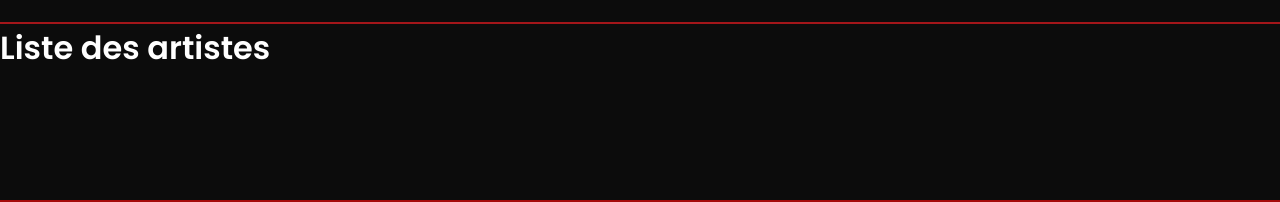
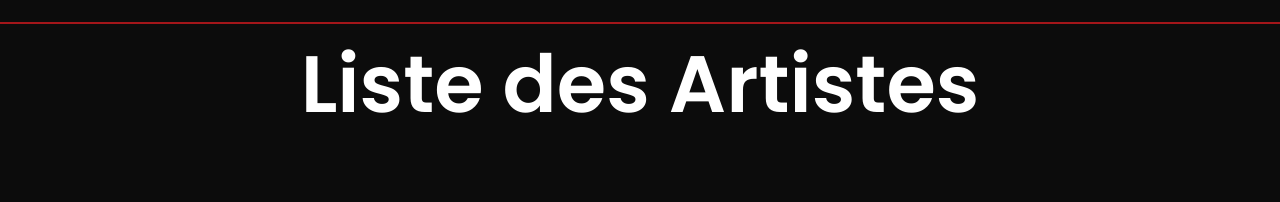
Before and after one commit to 2025-10-CDA-ECO-P6/NNM-strapi-cinema, a plain HTML site: page frontend/artistes.html in a window 1280 px wide. Shown: the part 78-280 px from the top of the page. Drawn offline with nearby package versions, Linux system fonts and the light colour scheme; a script that the page names is missing.

Commit message:
fix: centered title

```diff
--- a/frontend/artistes.html
+++ b/frontend/artistes.html
@@ -66,7 +66,7 @@
 
     <header class="header"></header>
 
-    <h1>Liste des artistes</h1>
+    <h1 class="artiste-title">Liste des Artistes</h1>
 
     <section id="artiste-section" class="artiste-section">
         <ul id="artiste-list" class="artiste-list"></ul>
--- a/frontend/src/styles/artistes.css
+++ b/frontend/src/styles/artistes.css
@@ -2,6 +2,11 @@
   max-width: 1200px;
   margin: 0 auto;
   padding: 2rem 1rem;
+}
+
+.artiste-title {
+  font-size: 5rem;
+  text-align: center;
 }
 
 .artiste-list {
```
